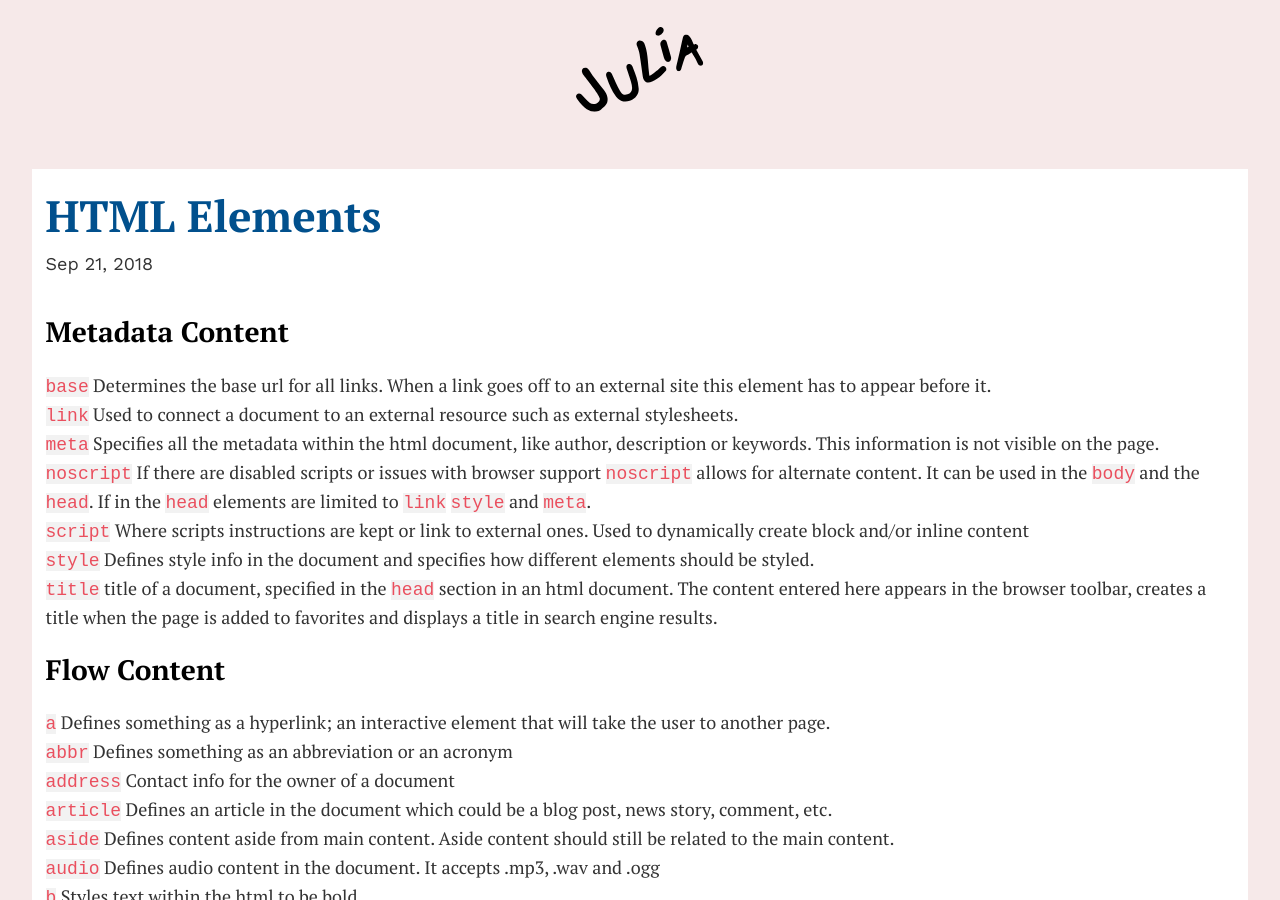
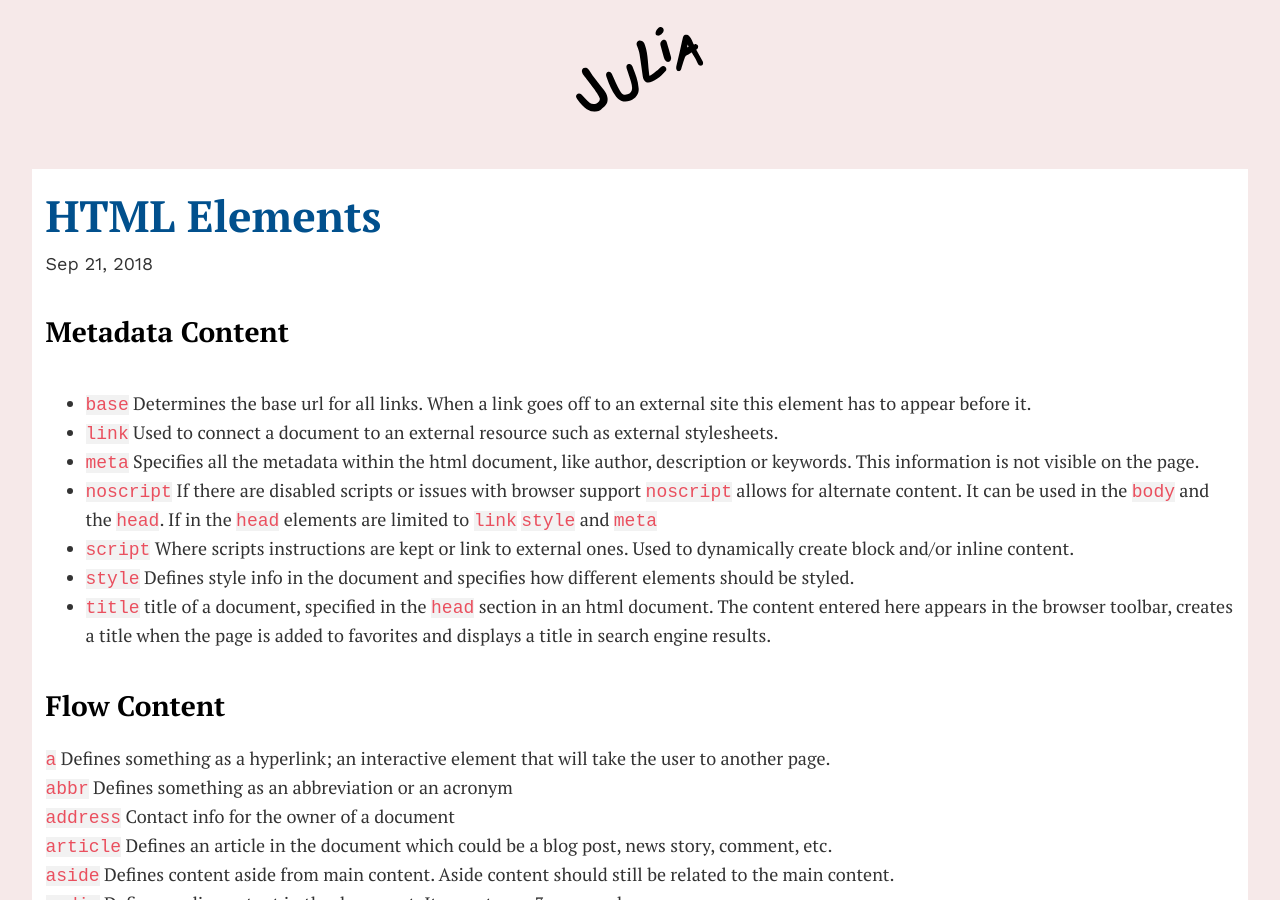
Before and after one commit to juliafmurray/juliafmurray, a Jekyll site: the page built from _posts/2018-09-21-htmlelements.html, in a window 1280 px wide and 900 px high. Built offline with Jekyll 4.4.1, drawn with Linux system fonts in a browser that asks for light colours; some web fonts are replaced.

Commit message:
refactoring html elements bem classes in progress

```diff
--- a/_posts/2018-09-21-htmlelements.html
+++ b/_posts/2018-09-21-htmlelements.html
@@ -5,28 +5,45 @@ date:   2018-09-21
 categories: blog post
 ---
 
-<section>
-<h3>Metadata Content</h3>
+<h3 class="c-blog-header">
+  Metadata Content
+</h3>
+<ul class="c-blog-list">
+  <li class="c-blog-list__item">
     <code>base</code>
-    Determines the base url for all links. When a link goes off to an external site this element has to appear before it.<br>
+      Determines the base url for all links. When a link goes off to an external site this element has to appear before it.
+  </li>
+  <li class="c-blog-list__item">
     <code>link</code>
-    Used to connect a document to an external resource such as external stylesheets.<br>
+      Used to connect a document to an external resource such as external stylesheets.
+  </li>
+  <li class="c-blog-list__item">
     <code>meta</code>
-    Specifies all the metadata within the html document, like author, description or keywords.
-    This information is not visible on the page.<br>
+      Specifies all the metadata within the html document, like author, description or keywords. This information is not
+      visible on the page.
+  </li>
+  <li class="c-blog-list__item">
     <code>noscript</code>
       If there are disabled scripts or issues with browser support <code>noscript</code> allows for alternate content.
       It can be used in the <code>body</code> and the <code>head</code>. If in the <code>head</code>
-    elements are limited to <code>link</code> <code>style</code> and <code>meta</code>.<br>
+      elements are limited to <code>link</code> <code>style</code> and <code>meta</code>
+  </li>
+  <li class="c-blog-list__item">
     <code>script</code>
       Where scripts instructions are kept or link to external ones. Used to dynamically create block and/or
-    inline content<br>
+      inline content.
+  </li>
+  <li class="c-blog-list__item">
     <code>style</code>
-    Defines style info in the document and specifies how different elements should be styled.<br>
+      Defines style info in the document and specifies how different elements should be styled.
+  </li>
+  <li class="c-blog-list__item">
     <code>title</code>
       title of a document, specified in the <code>head</code> section in an html document. The content entered
       here appears in the browser toolbar, creates a title when the page is added to favorites and displays a title
-    in search engine results. <br>
+      in search engine results.
+  </li>
+</ul>
 
 <h3>Flow Content</h3>
   <code>a</code>
@@ -512,4 +529,3 @@ categories: blog post
 <code>var</code> phrase tage used to define a variable.<br>
 <code>video</code> defines a video like a movie clip or video streaming. Files supported are .mp4, .ogg, .webm
 </details>
-</section>
```
Also changed, not shown: 2 other files. Lines whose indentation alone changed are shown as unchanged.
